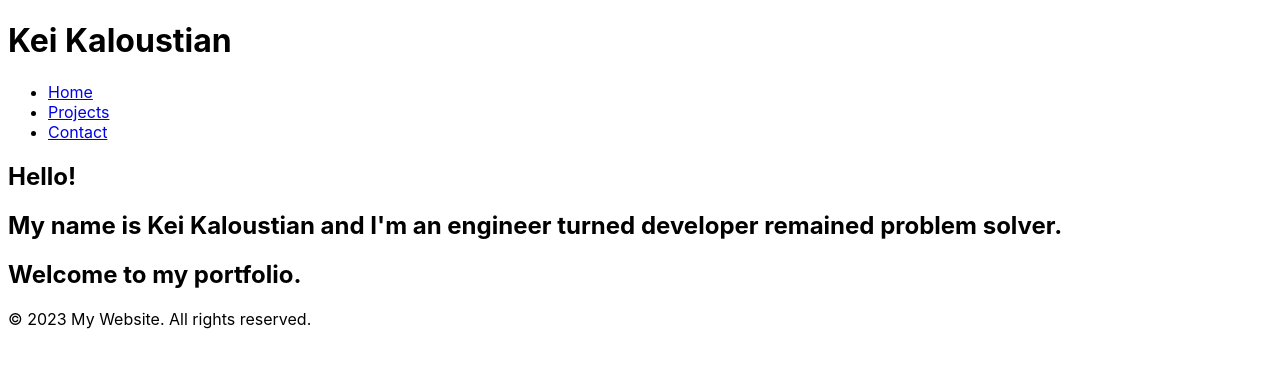
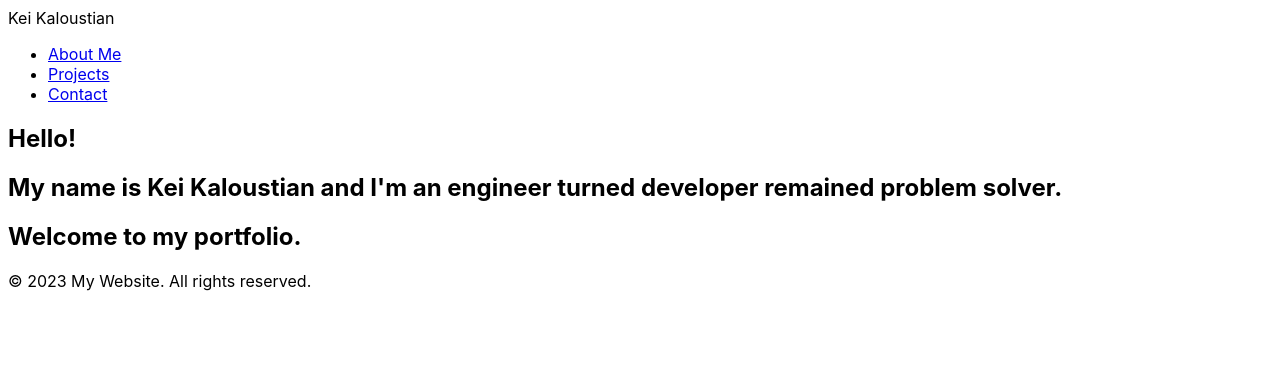
Before and after one commit to keikaloustian/keikaloustian.github.io, a Jekyll site: the page built from index.html, in a window 1280 px wide. Shown: the top 368 px of the page. Built offline with Jekyll 4.4.1, drawn with Linux system fonts in a browser that asks for light colours.

Commit message:
Create about page and link to it in header

```diff
--- a/_config.yml
+++ b/_config.yml
@@ -1,5 +1,5 @@
 # Root URL of your site
-url: ""
+url: "https://keikaloustian.github.io/"
 
 # Subpath of your site, e.g. /blog
 baseurl: ""
--- /dev/null
+++ b/about.html
@@ -0,0 +1,5 @@
+---
+layout: default
+---
+
+<h1>THIS THE ABOUT ME PAGE</h1>
--- a/index.html
+++ b/index.html
@@ -4,15 +4,23 @@ layout: default
 
 <header>
   <!-- Header content goes here -->
-  <h1 class="logo">Kei Kaloustian</h1>
+  <span class="logo">Kei Kaloustian</span>
   <nav class="navigation">
     <ul>
-      <li><a href="#home">Home</a></li>
+      <li><a href="/about">About Me</a></li>
       <li><a href="#projects">Projects</a></li>
       <li><a href="#contact">Contact</a></li>
     </ul>
   </nav>
 </header>
+
+<!-- <ul>
+  {% for post in site.posts %}
+  <li>
+    <a href="{{ post.url }}">{{ post.title }}</a>
+  </li>
+  {% endfor %}
+</ul> -->
 
 {% include hero.html %}
 
```
